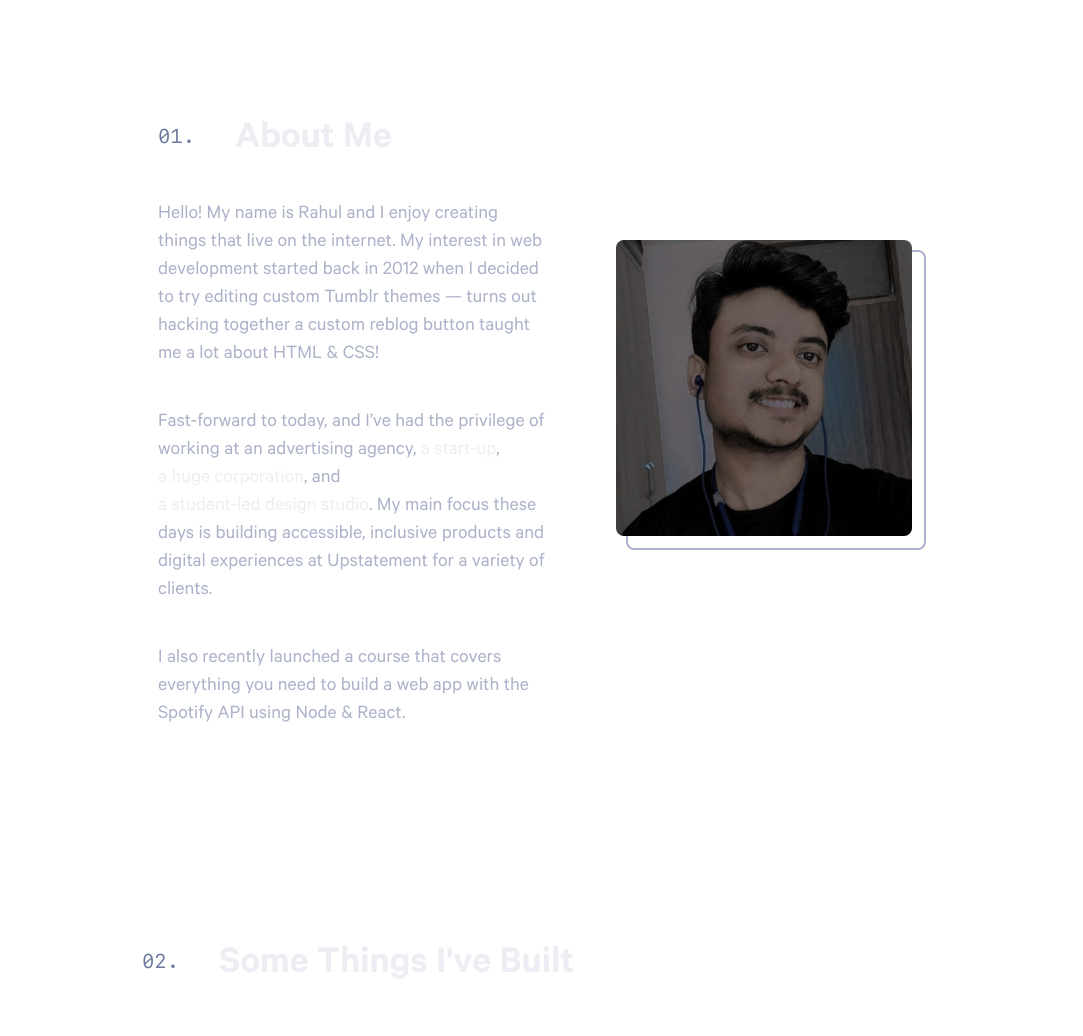
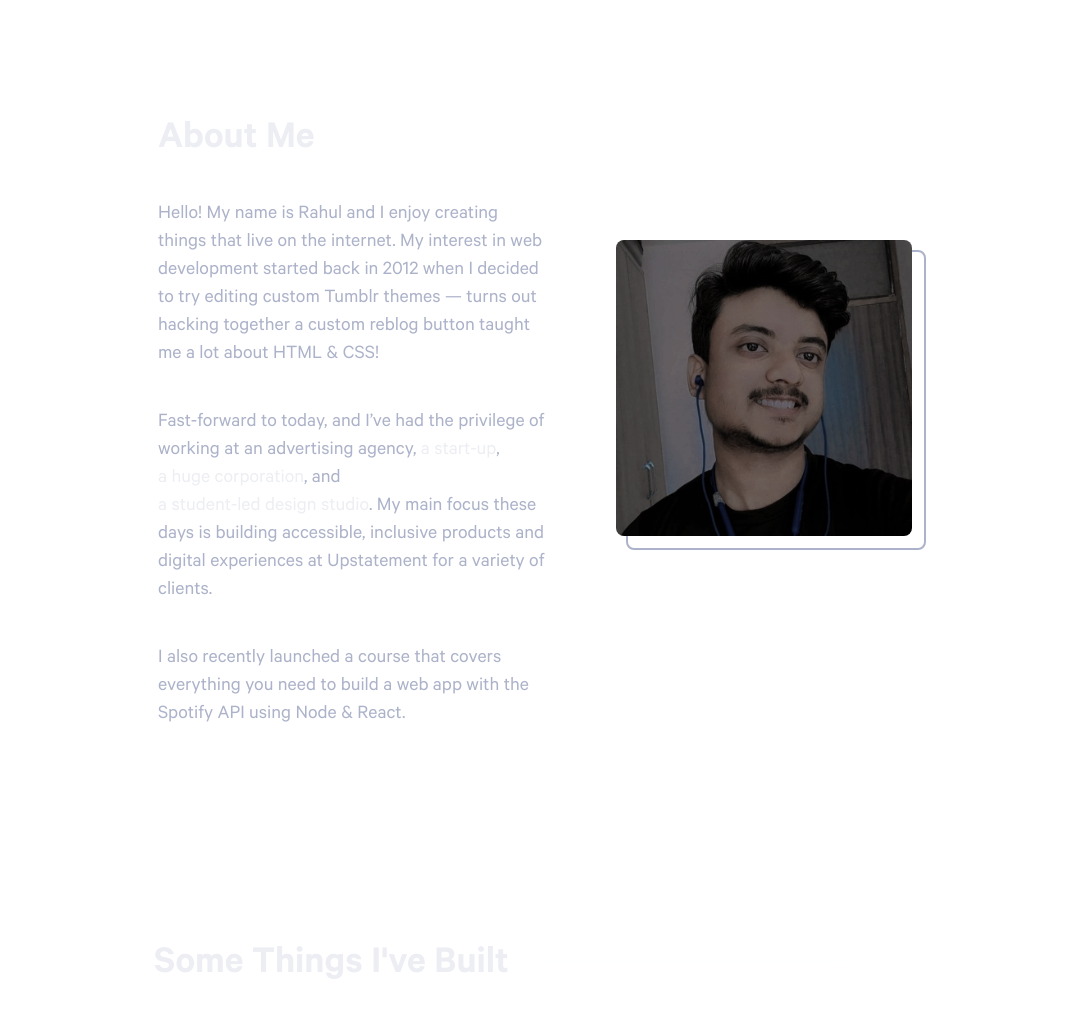
Before and after one commit to dusklight00/dusky.dev, a React (Vite) app: page / in a window 1280 px wide. Shown: the part 960-1996 px from the top of the page, without its empty margins (98-1181 px from the left). Built offline with nearby package versions, Linux system fonts and the light colour scheme.

Commit message:
numbers removed from the sections (#9)

```diff
--- a/src/components/AboutMe.jsx
+++ b/src/components/AboutMe.jsx
@@ -13,7 +13,7 @@ function AboutMe() {
     >
       <div className="flex-1 flex flex-col">
         <div className="flex items-center gap-10 mt-10">
-          <div className="font-mono text-grey-color text-xl">01.</div>
+          {/* <div className="font-mono text-grey-color text-xl">01.</div> */}
           <div className="font-sans text-white-color h-[50px] text-[40px] font-black flex-2">
             About Me
           </div>
--- a/src/components/BlogSection.jsx
+++ b/src/components/BlogSection.jsx
@@ -7,7 +7,7 @@ function BlogSection() {
     <div className="flex flex-col gap-8 items-center pb-10">
       <div className="flex items-center gap-10 w-[700px] mx-auto">
         <div className="h-0 flex-1 border border-white-color opacity-5"></div>
-        <div className="font-mono text-grey-color text-xl">03.</div>
+        {/* <div className="font-mono text-grey-color text-xl">03.</div> */}
         <div className="font-sans text-white-color h-[50px] text-[40px] font-black flex-2">
           Blog
         </div>
--- a/src/components/ProjectSection.jsx
+++ b/src/components/ProjectSection.jsx
@@ -5,8 +5,8 @@ function ProjectSection() {
   return (
     <div>
       <div className="flex items-center gap-10 mt-10 ml-60 w-[700px] my-20 pt-24">
-        <div className="font-mono text-grey-color text-xl">02.</div>
-        <div className="font-sans text-white-color h-[50px] text-[40px] font-black flex-2">
+        {/* <div className="font-mono text-grey-color text-xl">02.</div> */}
+        <div className="font-sans text-white-color h-[50px] text-[40px] font-black flex-2 pl-3">
           Some Things I've Built
         </div>
         <div className="h-0 flex-1 border border-white-color opacity-5"></div>
```
